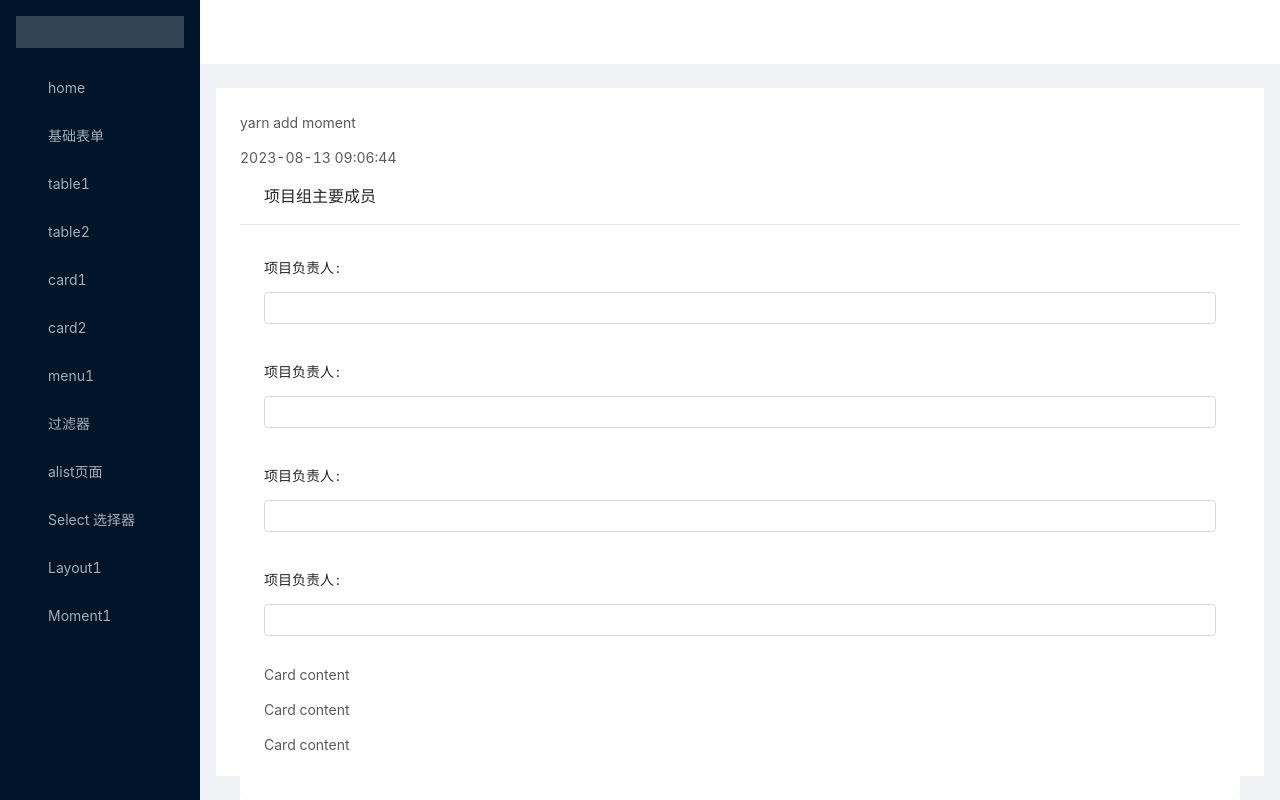
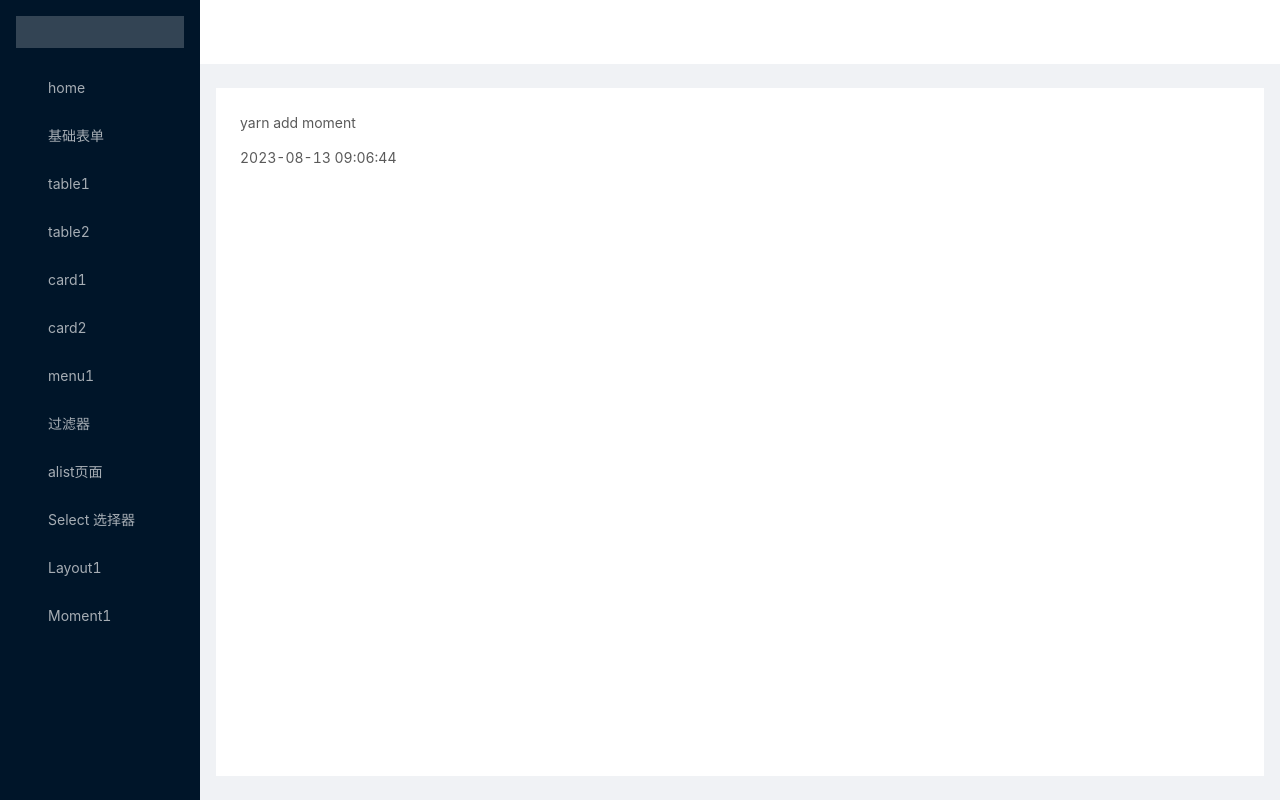
Before and after one commit to xiaodongxier/antd-vue-demo, a Vue app: page /#/Moment1 in a window 1280 px wide. Built offline with nearby package versions, Linux system fonts and the light colour scheme.

Commit message:
通过npm run push进行发布更新

```diff
--- a/package.json
+++ b/package.json
@@ -6,7 +6,7 @@
     "serve": "vue-cli-service serve --open",
     "build": "vue-cli-service build",
     "lint": "vue-cli-service lint",
-    "push": "vue-cli-service build && git status && git add . && git commit -m '通过npm run git进行发布更新' && git push"
+    "push": "vue-cli-service build && git status && git add . && git commit -m '通过npm run push进行发布更新' && git push"
   },
   "dependencies": {
     "ant-design-vue": "1.7.8",
--- a/src/views/homePage/Moment/Moment1.vue
+++ b/src/views/homePage/Moment/Moment1.vue
@@ -1,6 +1,6 @@
 <!--
  * @Date: 2023-08-26 23:23:46
- * @LastEditTime: 2023-08-29 06:40:17
+ * @LastEditTime: 2023-09-06 17:05:25
  * @Author: bytz_user
  * @Note:
 -->
@@ -14,35 +14,6 @@
     {{ msg }}
 
 
-    <a-form-model layout="Horizontal">
-        <a-card title="项目组主要成员" :bordered="false" style="width: 100%">
-          <a-form-model-item label="项目负责人" lay>
-            <a-input />
-          </a-form-model-item>
-          <a-form-model-item label="项目负责人" lay>
-            <a-input />
-          </a-form-model-item>
-          <a-form-model-item label="项目负责人" lay>
-            <a-input />
-          </a-form-model-item>
-          <a-form-model-item label="项目负责人" lay>
-            <a-input />
-          </a-form-model-item>
-          <p>Card content</p>
-          <p>Card content</p>
-          <p>Card content</p>
-        </a-card>
-        <a-card title="校核工程师" :bordered="false" style="width: 100%">
-          <p>Card content</p>
-          <p>Card content</p>
-          <p>Card content</p>
-        </a-card>
-        <a-card title="换料核算工程师" :bordered="false" style="width: 100%">
-          <p>Card content</p>
-          <p>Card content</p>
-          <p>Card content</p>
-        </a-card>
-      </a-form-model>
   </div>
 </template>
 
```
Also changed, not shown: 6 other files (tests, documents, lock files or other folders).
